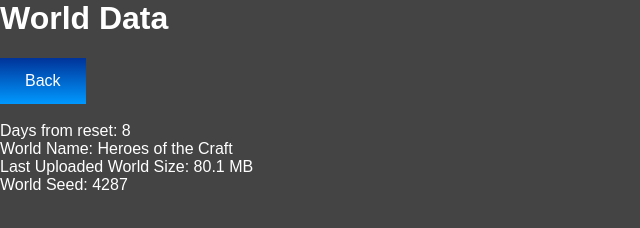
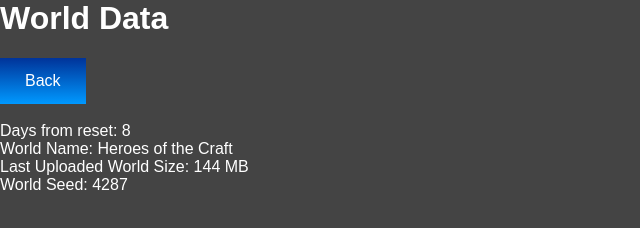
Before and after one commit to thbop/heroescraft.github.io, a plain HTML site: page world.html in a window 1280 px wide. Shown: the full height of the page, 0-640 px from the left. Drawn offline with Linux system fonts and the light colour scheme.

Commit message:
Update world.html

```diff
--- a/world.html
+++ b/world.html
@@ -70,7 +70,7 @@ function countUpFromTime(countFrom, id) {
   <span class="timeel days">00</span>
 </div>
 World Name: Heroes of the Craft<br>
-Last Uploaded World Size: 80.1 MB<br>
+Last Uploaded World Size: 144 MB<br>
 World Seed: 4287
 
 
```
